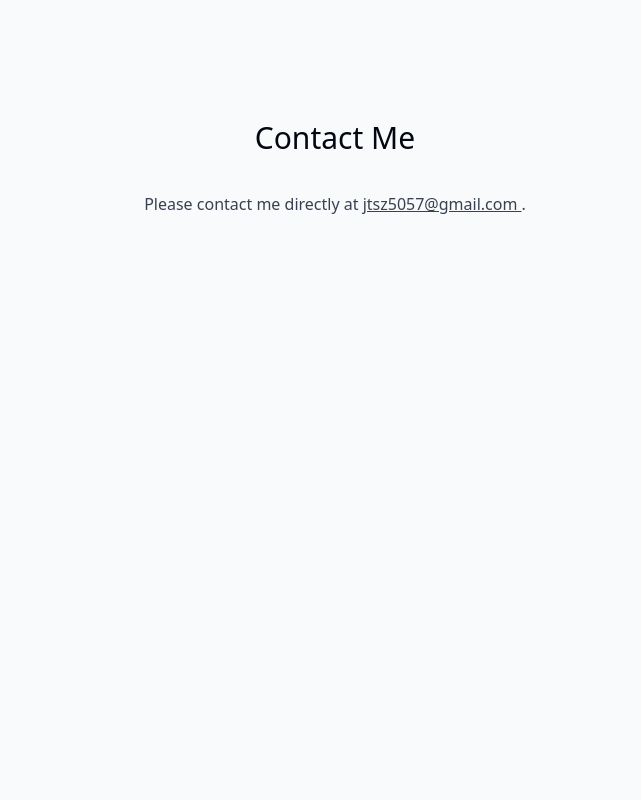
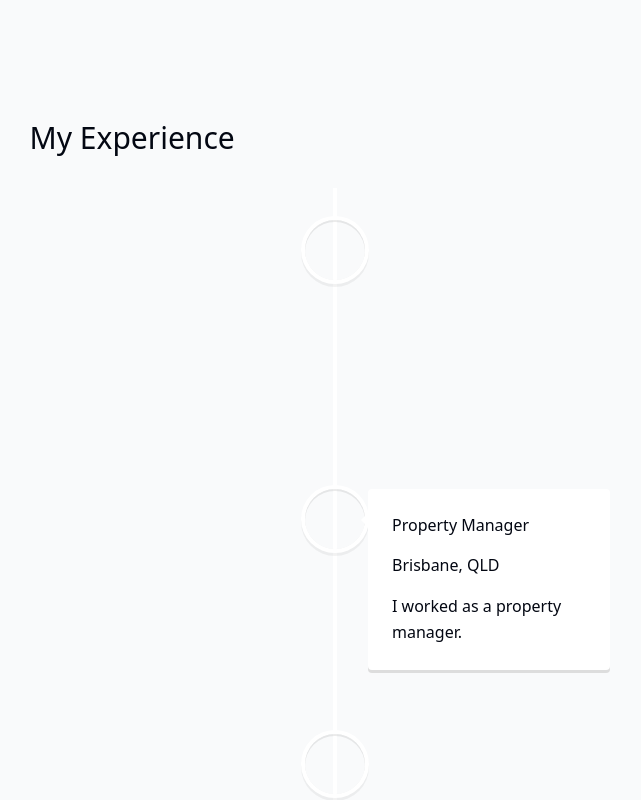
Before and after one commit to jtsz5057/portfolio-website, a Next.js app: page / in a window 1280 px wide. Shown: the part 1560-2360 px from the top of the page, without its empty margins (305-946 px from the left). Before the commit the page ends 1940 px from the top, so only its background shows below. Built offline with nearby package versions, Linux system fonts and the light colour scheme.

Commit message:
add the section of experience

```diff
--- a/app/page.tsx
+++ b/app/page.tsx
@@ -3,6 +3,7 @@ import SectionDivider from '@/components/section-divider'
 import About from '@/components/about'
 import Skills from '@/components/skills'
 import Contact from '@/components/contact'
+import Experience from '@/components/experience'
 
 export default function Home() {
   return (
@@ -11,6 +12,7 @@ export default function Home() {
       <SectionDivider/>
       <About/>
       <Skills/>
+      <Experience/>
       <Contact/>
     </main>
   )
--- a/components/experience.tsx
+++ b/components/experience.tsx
@@ -1,13 +1,27 @@
+'use client';
+
 import React from 'react'
-import { VerticalTimeline, VerticalTimelineElement }  from 'react-vertical-timeline-component';
+import { VerticalTimeline, VerticalTimelineElement, }  from 'react-vertical-timeline-component';
 import 'react-vertical-timeline-component/style.min.css';
+import { experiencesData } from '../lib/data';
 
 export default function Experience() {
   return (
     <section>
-        <h2 className="text-3xl font-medium mb-8">About Me</h2>
-        <VerticalTimeline>
-
+        <h2 className="text-3xl font-medium mb-8">My Experience</h2>
+        <VerticalTimeline
+            contentStyle={{}}>
+            {
+                experiencesData.map((item, index) => (
+                    <React.Fragment key={index}>
+                        <VerticalTimelineElement>
+                            <h3>{item.title}</h3>
+                            <p>{item.location}</p>
+                            <p>{item.description}</p>
+                        </VerticalTimelineElement>
+                    </React.Fragment>
+                ))
+            }
         </VerticalTimeline>
 
     </section>
--- a/package.json
+++ b/package.json
@@ -20,6 +20,7 @@
     "@types/node": "^20",
     "@types/react": "^18",
     "@types/react-dom": "^18",
+    "@types/react-vertical-timeline-component": "^3.3.5",
     "autoprefixer": "^10",
     "eslint": "^8",
     "eslint-config-next": "13.5.4",
```
Also changed, not shown: 1 other file (tests, documents, lock files or other folders).
